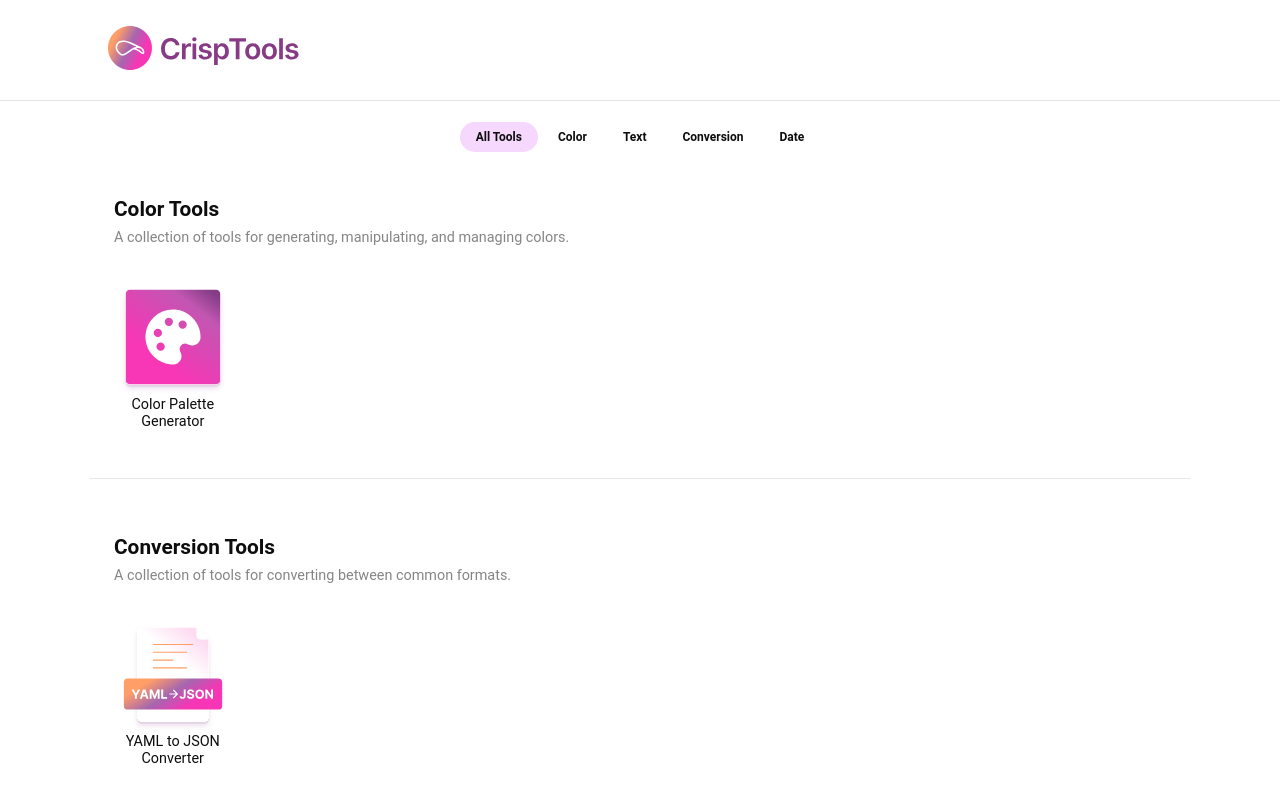
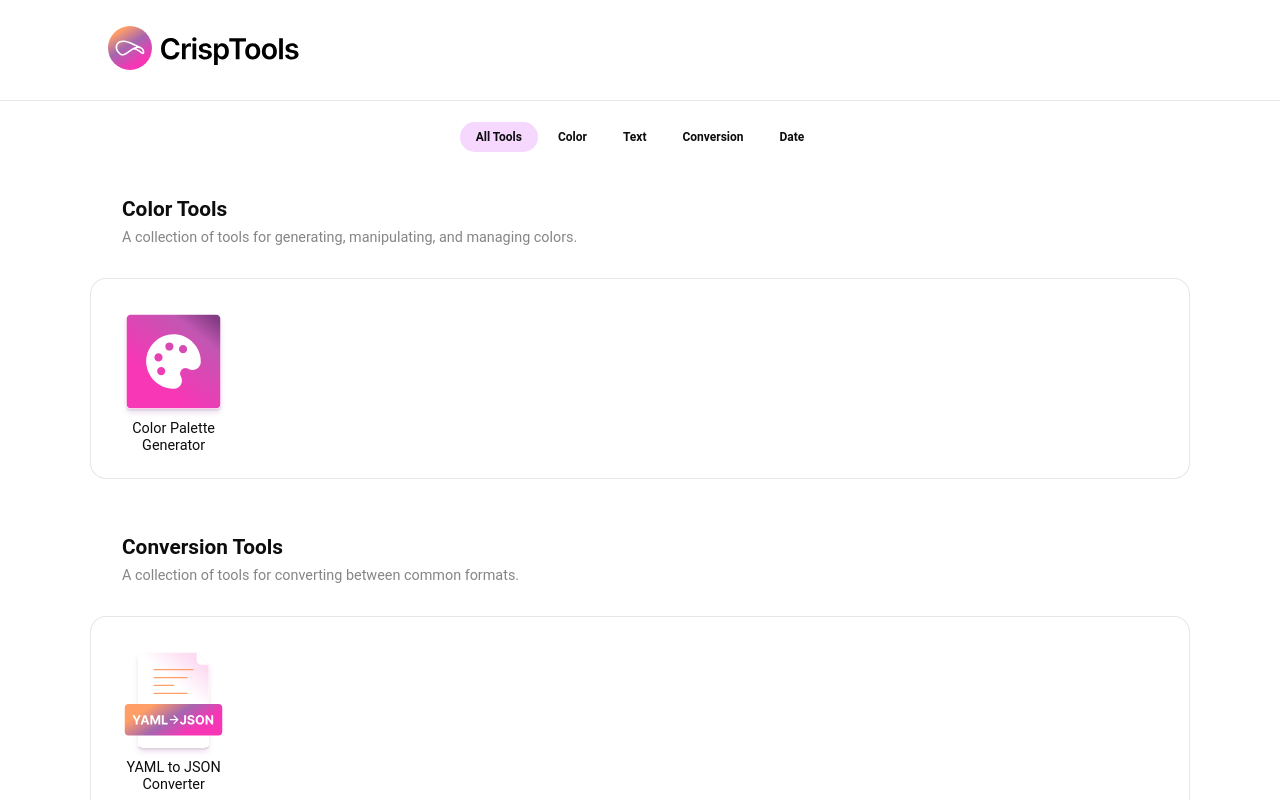
Before and after one commit to ramijames/crisp-tools-react, a React (Create React App) app: page / in a window 1280 px wide. Built offline with nearby package versions, Linux system fonts and the light colour scheme; no server answers.

Commit message:
Updated styles

```diff
--- a/src/App.css
+++ b/src/App.css
@@ -97,14 +97,12 @@
 .CrispContent {
   display: flex;
   flex-direction: column;
-  height: calc(100% - 78px);
 }
 
 .CrispPages {
   display: flex;
   flex-direction: column;
   width: 100%;
-  height: 100%;
 }
 
 .CrispTool {
@@ -113,8 +111,8 @@
   width: 100%;
   max-width: var(--max-width);
   margin: 0 auto;
-  height: 100%;
   position: relative;
+  margin: 0 auto var(--spacing-xl);
 }
 
 .ToolPanel {
@@ -122,7 +120,6 @@
   flex-direction: column;
   width: 100%;
   max-width: var(--max-width);
-  height: 100%;
   margin: 0 auto;
   align-items: flex-start;
   border-radius: var(--border-radius-lg);
@@ -141,8 +138,6 @@
       display: flex;
       flex-direction: column;
       width: 100%;
-      border-bottom: 1px solid rgba(var(--black), 0.1);
-      padding-bottom: var(--spacing-xl);
       margin-bottom: var(--spacing-xl);
     }
 
@@ -151,8 +146,11 @@
       grid-template-columns: 1fr 1fr 1fr 1fr 1fr 1fr 1fr 1fr;
       grid-gap: var(--spacing-md);
       width: 100%;
-      padding: 0 var(--spacing-lg) var(--spacing-md);
+      padding: var(--spacing-lg);
       text-align: center;
+      border-radius: var(--border-radius-lg);
+      background: rgba(var(--white), 1);
+      border: 1px solid rgba(var(--black), 0.1);
     }
 
         .LinkIcon {
--- a/src/components/common/ToolHeader.module.css
+++ b/src/components/common/ToolHeader.module.css
@@ -3,7 +3,7 @@
   display: flex;
   flex-direction: column;
   gap: var(--spacing-sm);
-  padding: var(--spacing-lg) var(--spacing-lg) var(--spacing-xl);
+  padding: var(--spacing-lg) var(--spacing-xl) var(--spacing-xl);
 }
 
 .ToolHeader h1 {
--- a/src/pages/date-tools/moon-phases.js
+++ b/src/pages/date-tools/moon-phases.js
@@ -78,8 +78,8 @@
   }, []);
 
   return (
-    <main className="CrispTool hasBackTo">
-      <section className="ToolPanel pink">
+    <main className="CrispTool">
+      <section className="ToolPanel">
         <div className={style.ToolTop}>
           <ToolHeader title="Moon Phases" description="Learn about the Lunar Cycle" />
         </div>
--- a/src/pages/date-tools/moon-phases.module.css
+++ b/src/pages/date-tools/moon-phases.module.css
@@ -7,6 +7,7 @@
   width: 100%;
   background: radial-gradient(50% 100% at bottom, #592065 50%, #3E1746 100%);
   border-radius: var(--border-radius-lg);
+  min-height: 1100px;
 }
 
     .currentIcon {
```
Also changed, not shown: src/crisp-logo-white.svg.
